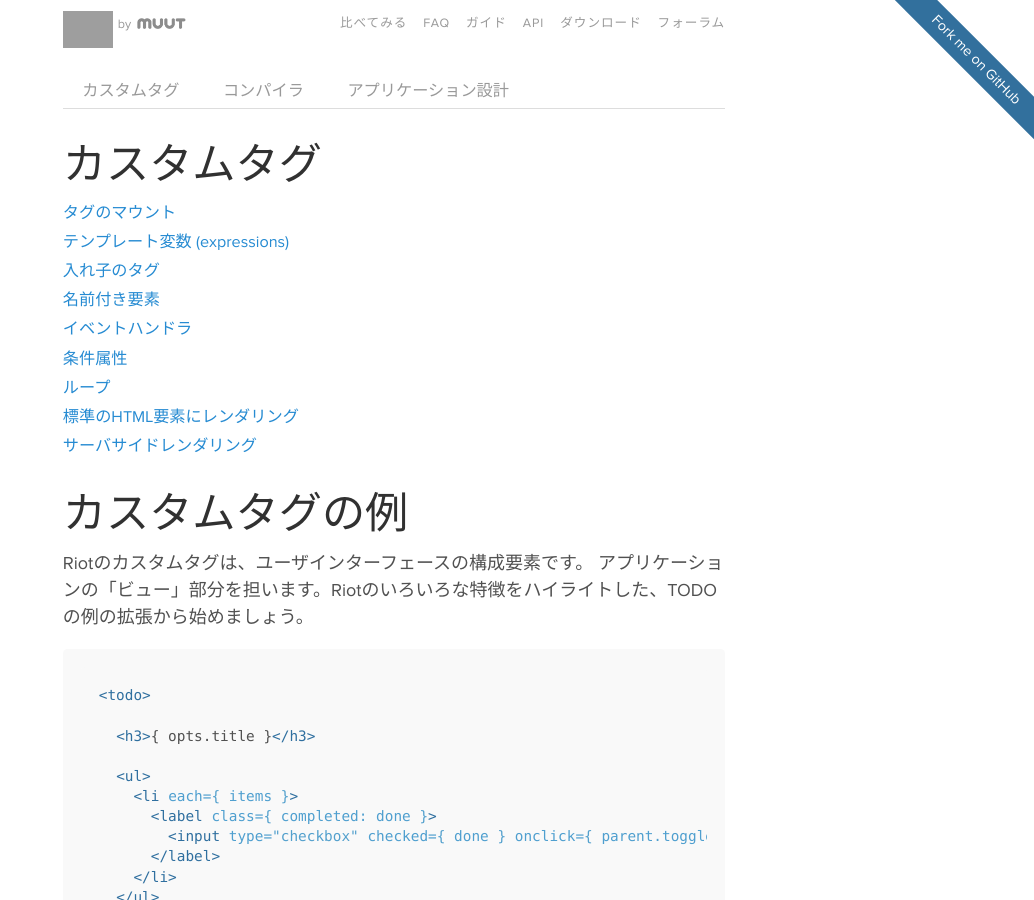
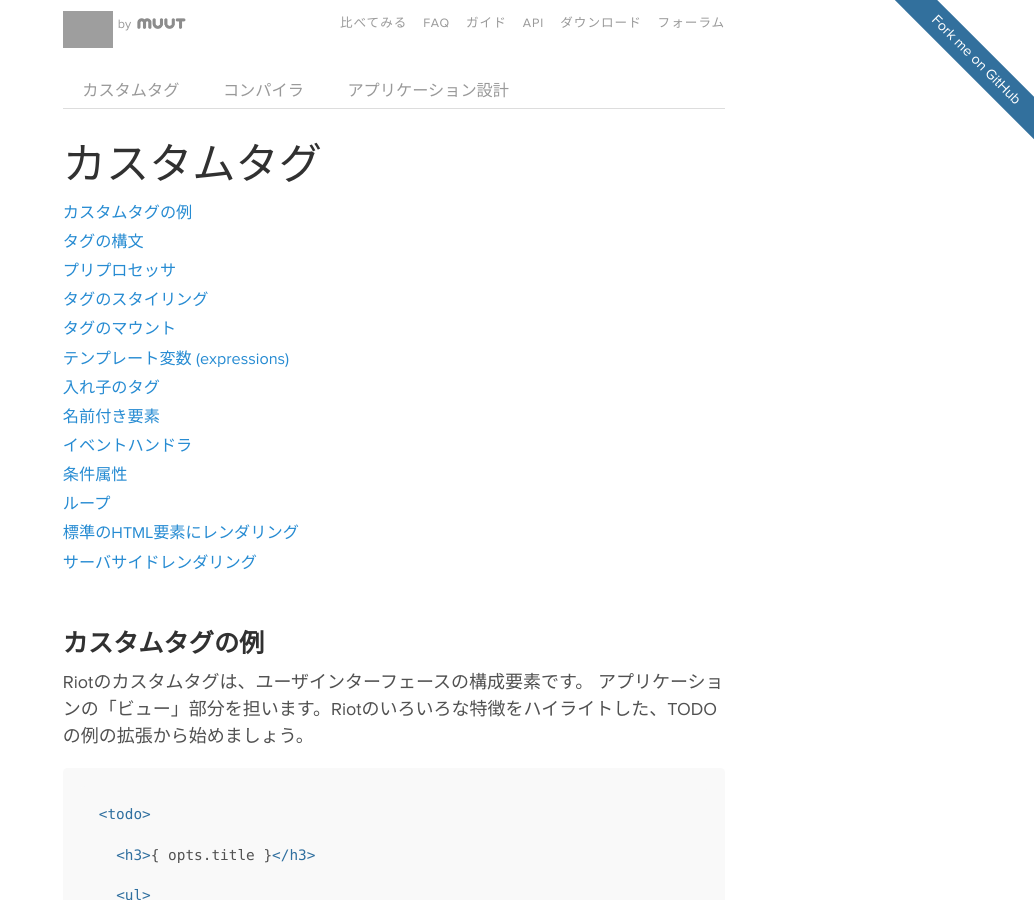
Before and after one commit to riot/riot.github.io, a Jekyll site: the page built from ja/guide/index.md, in a window 1280 px wide and 900 px high. Shown: the whole window, without its empty margins (246-1280 px from the left). Built offline with Jekyll 4.4.1, drawn with Linux system fonts in a browser that asks for light colours; Markdown is read by kramdown in place of the engine named in the settings; grey boxes are pictures that could not be loaded.

Commit message:
Fix depth of titles

```diff
--- a/ja/guide/index.md
+++ b/ja/guide/index.md
@@ -5,7 +5,7 @@
 
 {% include ja/guide-tabs.html %}
 
-# カスタムタグの例
+## カスタムタグの例
 
 Riotのカスタムタグは、ユーザインターフェースの構成要素です。 アプリケーションの「ビュー」部分を担います。Riotのいろいろな特徴をハイライトした、TODOの例の拡張から始めましょう。
 
@@ -59,7 +59,7 @@
 
 
 
-###タグの構文
+## タグの構文
 
 Riotのタグは、レイアウト(HTML)とロジック(JavaScript)の組み合わせです。 基本的なルールは次のとおりです。
 
@@ -115,7 +115,7 @@
 その場合、ロジックは最後のHTMLタグの後に開始されます。 この「オープン構文」は、Webサイト上での例示でよく使われます。
 
 
-### プリプロセッサ
+## プリプロセッサ
 
 `type`属性で、プリプロセッサを指定できます。例えば次のようになります。
 
@@ -130,7 +130,7 @@
 詳細については [プリプロセッサ](/riotjs/compiler.ja-JP.html#pre-processors)を参照してください。
 
 
-###タグのスタイリング
+## タグのスタイリング
 
 `style`タグを含めることができます。Riot.jsは自動的にその内容を`<head>`の最後に挿入します。
 
@@ -220,7 +220,7 @@
 文書には、同じタグの複数のインスタンスを含めることができます。
 
 
-###オプション
+### オプション
 
 第二引数にタグのオプションを渡すことができます。
 
@@ -580,7 +580,7 @@
 
 `yield`の詳細については、[APIドキュメント](/riotjs/api/#yield)を参照してください。
 
-##名前付き要素
+## 名前付き要素
 
 `name`または`id`属性のある要素は、JavaScriptから簡単にアクセスできるよう、自動的にコンテキストに追加されます。
 
```
